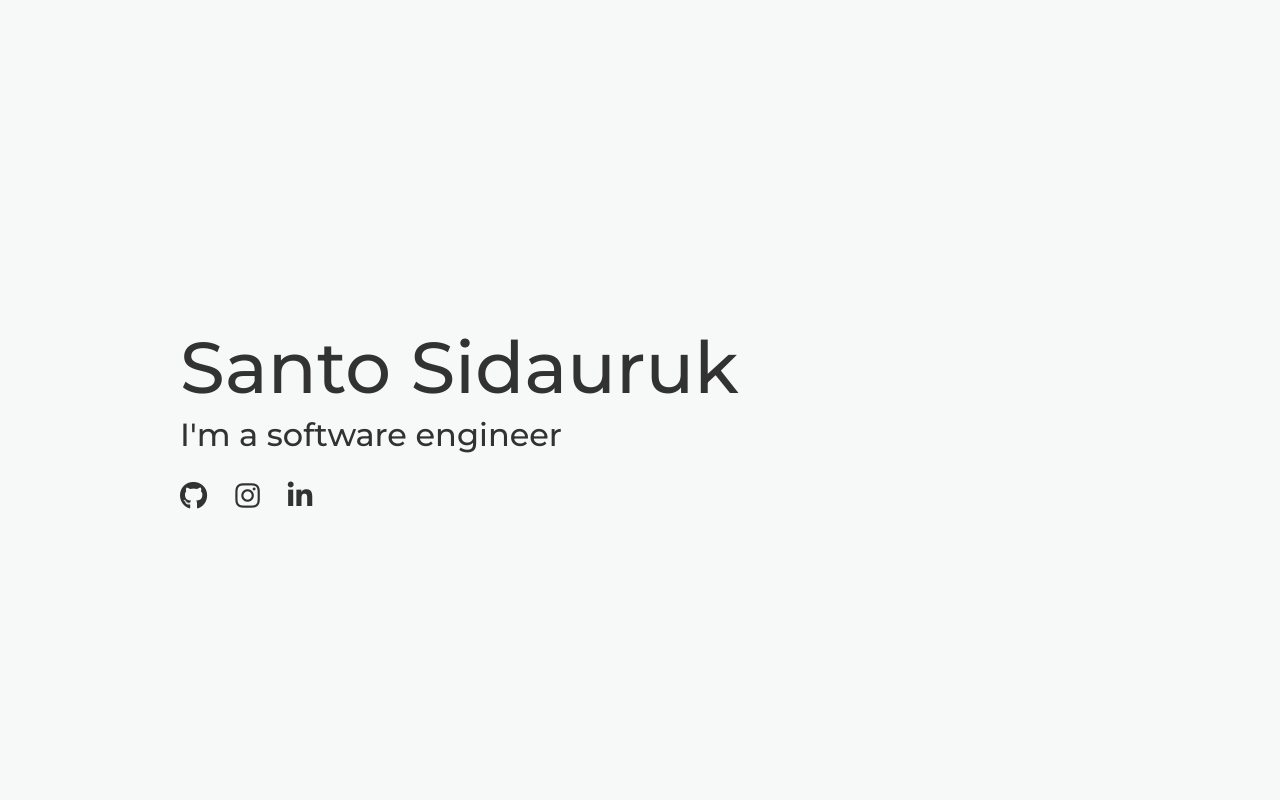
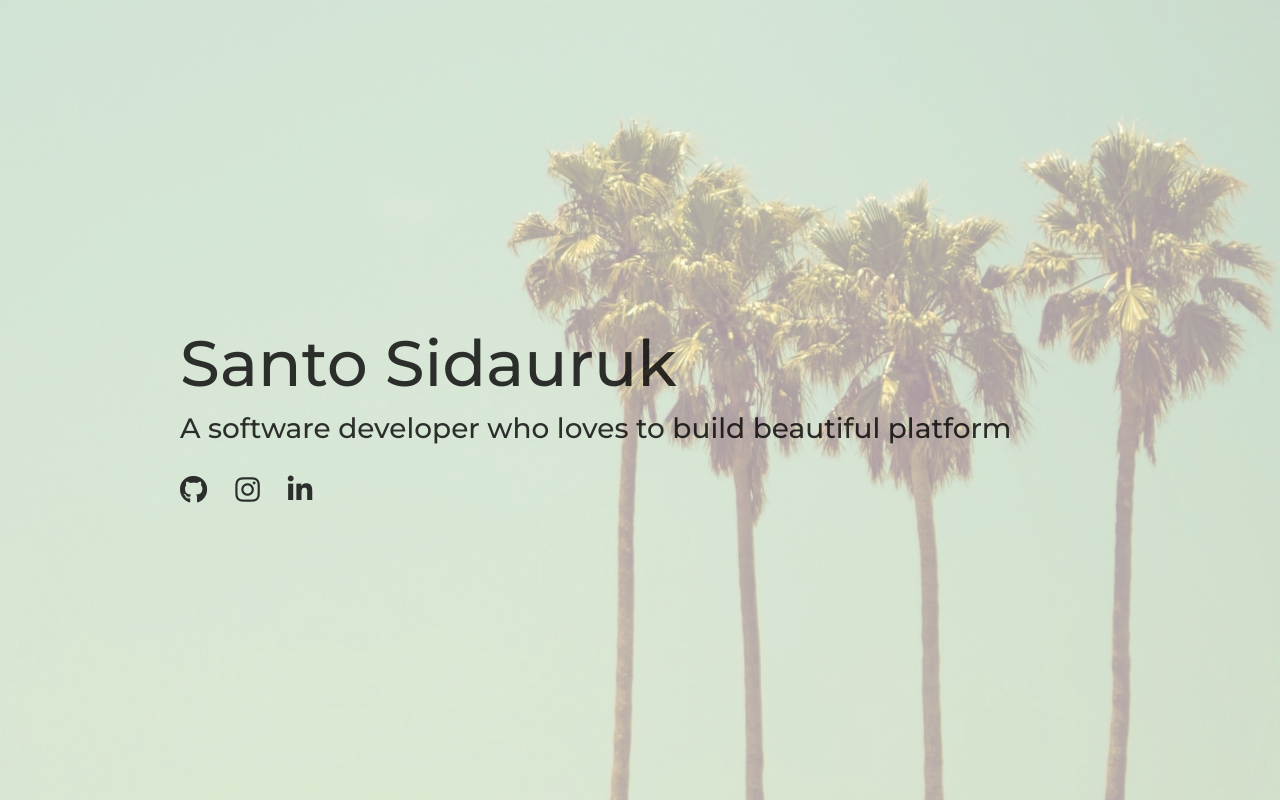
Before and after one commit to santosidauruk/personal-site, a Gatsby site: page / in a window 1280 px wide. Built offline with nearby package versions, Linux system fonts and the light colour scheme; Gatsby itself is replaced by a stand-in of ours.

Commit message:
add og image and other meta tag

```diff
--- a/gatsby-config.js
+++ b/gatsby-config.js
@@ -1,7 +1,11 @@
+require("dotenv").config({
+  path: `.env.${process.env.NODE_ENV}`,
+})
+
 module.exports = {
   siteMetadata: {
     title: `Santo Sidauruk`,
-    description: `A frontend engineer`,
+    description: `A software developer who loves to build beautiful platform`,
     author: `Santo Sidauruk`,
   },
   plugins: [
@@ -18,13 +22,13 @@ module.exports = {
     {
       resolve: `gatsby-plugin-manifest`,
       options: {
-        name: `gatsby-starter-default`,
-        short_name: `starter`,
+        name: `santo sidauruk`,
+        short_name: `santo sidauruk`,
         start_url: `/`,
-        background_color: `#663399`,
-        theme_color: `#663399`,
+        background_color: `#faffed8c`,
+        theme_color: `#faffed8c`,
         display: `minimal-ui`,
-        icon: `src/images/gatsby-icon.png`, // This path is relative to the root of the site.
+        icon: `src/images/favicon.png`,
       },
     },
     'gatsby-plugin-sass'
--- a/package.json
+++ b/package.json
@@ -18,7 +18,8 @@
     "prop-types": "^15.7.2",
     "react": "^16.12.0",
     "react-dom": "^16.12.0",
-    "react-helmet": "^6.1.0"
+    "react-helmet": "^6.1.0",
+    "react-typed": "^1.2.0"
   },
   "devDependencies": {
     "prettier": "2.0.5"
--- a/src/components/layout.js
+++ b/src/components/layout.js
@@ -19,6 +19,7 @@ const Layout = ({ children }) => {
         <link rel="stylesheet" href="https://cdnjs.cloudflare.com/ajax/libs/font-awesome/5.14.0/css/all.min.css"/>
         {/* <script src="https://cdnjs.cloudflare.com/ajax/libs/font-awesome/5.14.0/js/brands.min.js"></script> */}
       </Helmet>
+        {/* <img src={require("../images/bg-2.jpg")} className="image-bg" alt=""/> */}
         <main className="main section is-medium">{children}</main>
     </>
   )
--- a/src/components/seo.js
+++ b/src/components/seo.js
@@ -9,6 +9,7 @@ import React from "react"
 import PropTypes from "prop-types"
 import { Helmet } from "react-helmet"
 import { useStaticQuery, graphql } from "gatsby"
+import OgImage from "../images/og-image.png"
 
 function SEO({ description, lang, meta, title }) {
   const { site } = useStaticQuery(
@@ -33,7 +34,7 @@ function SEO({ description, lang, meta, title }) {
         lang,
       }}
       title={title}
-      titleTemplate={`%s | ${site.siteMetadata.title}`}
+      titleTemplate={`${site.siteMetadata.title}`}
       meta={[
         {
           name: `description`,
@@ -41,7 +42,7 @@ function SEO({ description, lang, meta, title }) {
         },
         {
           property: `og:title`,
-          content: title,
+          content: "Santo Sidauruk",
         },
         {
           property: `og:description`,
@@ -50,6 +51,10 @@ function SEO({ description, lang, meta, title }) {
         {
           property: `og:type`,
           content: `website`,
+        },
+        {
+          property: `og:image`,
+          content: process.env.HOST + OgImage,
         },
         {
           name: `twitter:card`,
--- a/src/pages/404.js
+++ b/src/pages/404.js
@@ -7,7 +7,6 @@ const NotFoundPage = () => (
   <Layout>
     <SEO title="404: Not found" />
     <h1>NOT FOUND</h1>
-    <p>You just hit a route that doesn&#39;t exist... the sadness.</p>
   </Layout>
 )
 
--- a/src/pages/index.tsx
+++ b/src/pages/index.tsx
@@ -1,5 +1,5 @@
 import React from "react"
-import { Link } from "gatsby"
+import Typed from "react-typed"
 
 import Layout from "../components/layout"
 import SEO from "../components/seo"
@@ -7,12 +7,22 @@ import SEO from "../components/seo"
 const IndexPage = () => (
   <Layout>
     <SEO title="Home" />
+    <div className="hero"></div>
     <div className="container">
       <h1 className="title">
         Santo Sidauruk
       </h1>
       <h3 className="subtitle">
-        I'm a software engineer
+      {/* <Typed
+        strings={[
+            'A software engineer',
+            'A ',
+            'Search for brands']}
+        typeSpeed={50}
+        backSpeed={50}
+        backDelay={700}
+        loop /> */}
+        A software developer who loves to build beautiful platform
       </h3>
       <a className="social-media-links" target="_blank" rel="noopener noreferrer" href="https://www.github.com/santosidauruk">
         <i className="fab fa-github"></i>
--- a/src/style/index.scss
+++ b/src/style/index.scss
@@ -58,9 +58,6 @@ img{
   min-height: 100vh;
   display: flex;
   align-items: center;
-  max-width: 960px;
-  padding: 20px;
-  margin: 0 auto;
   position: absolute;
   top: 0px;
   right: 0px;
@@ -68,28 +65,55 @@ img{
   left: 0px;
 }
 
+.container {
+  max-width: 960px;
+  padding: 20px;
+  margin: 0 auto;
+  position: relative;
+  z-index: 2;
+  width: 100%;
+}
+
+.hero {
+  width: 100%;
+  height: 100vh;
+  background-image: url("../images/bg.jpeg");
+  background-repeat: no-repeat;
+  background-size: cover;
+  background-position: center bottom;
+  position: absolute;
+
+  &::before{
+    content: '';
+    background-color: rgba($color: #FAFFED, $alpha: 0.55);
+    position: absolute;
+    top: 0;
+    bottom: 0;
+    right: 0;
+    left: 0;
+  }
+}
+
 .title {
-  font-size: 72px;
+  font-size: 64px;
   font-weight: 500;
   line-height: 1;
-  margin-bottom: 16px;
+  margin-bottom: 12px;
 
   @media screen and (max-width: 768px) {
-    font-size: 36px;
-    margin-bottom: 12px;
+    font-size: 32px;
+    margin-bottom: 8px;
   }
 }
 
 .subtitle {
-  font-size: 32px;
+  font-size: 28px;
   font-weight: 300;
-  margin: 0 0 24px 0;
-  line-height: 1;
-
+  margin: 0 0 20px 0;
 
   @media screen and (max-width: 768px) {
-    font-size: 20px;
-    margin-bottom: 16px;
+    font-size: 16px;
+    margin-bottom: 12px;
   }
 }
 
```
Also changed, not shown: src/images/bg.jpeg (added), src/images/favicon.png (added), src/images/og-image.png (added), 1 other file.
